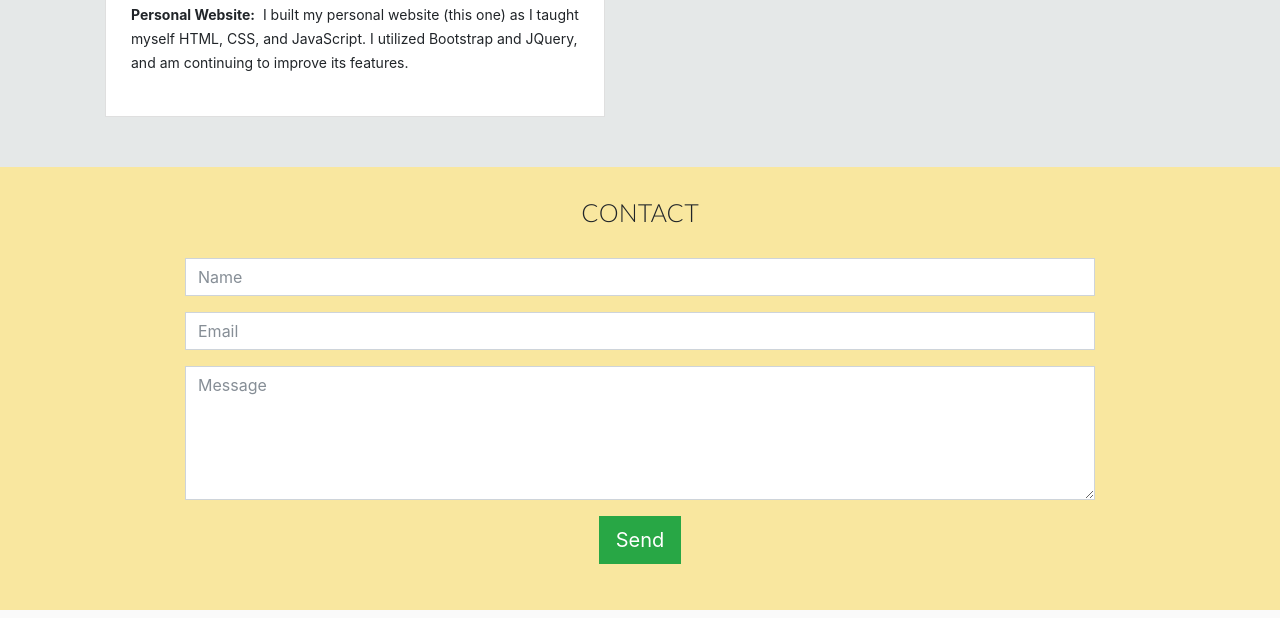
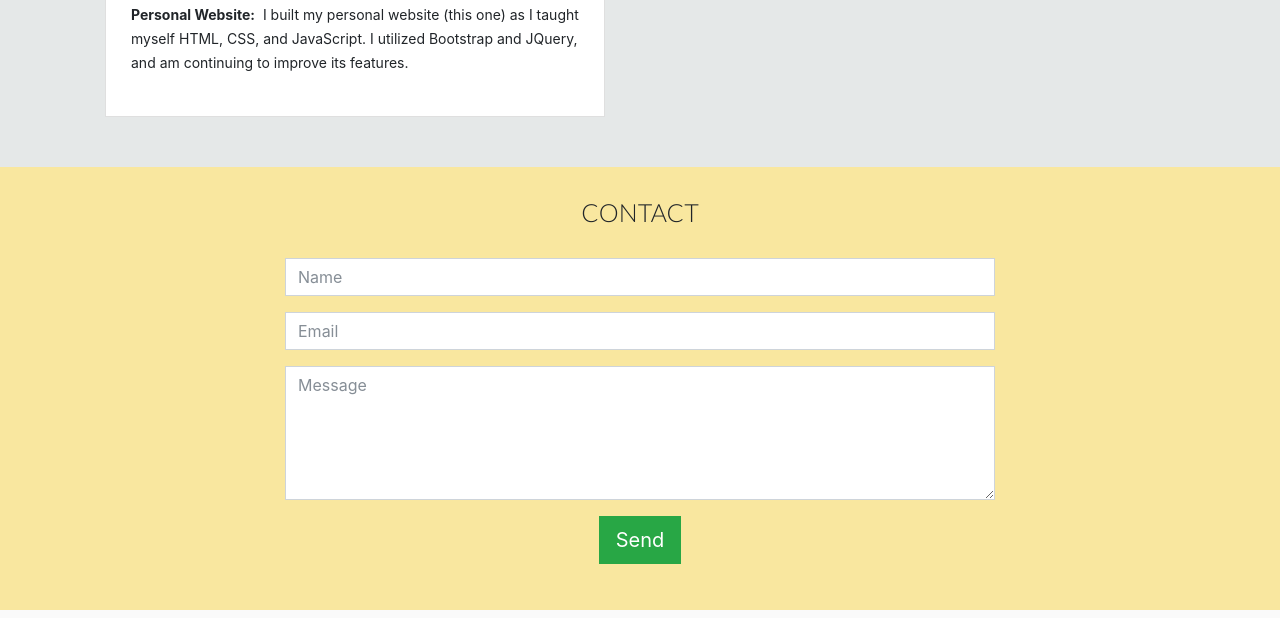
Before and after one commit to robertliv327/robertliv327.github.io, a plain HTML site: page index.html in a window 1280 px wide. Shown: the part 3584-4202 px from the top of the page. Drawn offline with nearby package versions, Linux system fonts and the light colour scheme.

Commit message:
768 and 200

```diff
--- a/css/style.css
+++ b/css/style.css
@@ -42,12 +42,12 @@
   border-radius: 0;
   text-align: center;
 }
-@media only screen and (min-width: 1000px) {
+@media only screen and (min-width: 768px) {
   .form-group{
     border: none;
     border-radius: 0;
-    padding-left: 100px;
-    padding-right: 100px;
+    padding-left: 200px;
+    padding-right: 200px;
     text-align: center;
   }
 }
```
